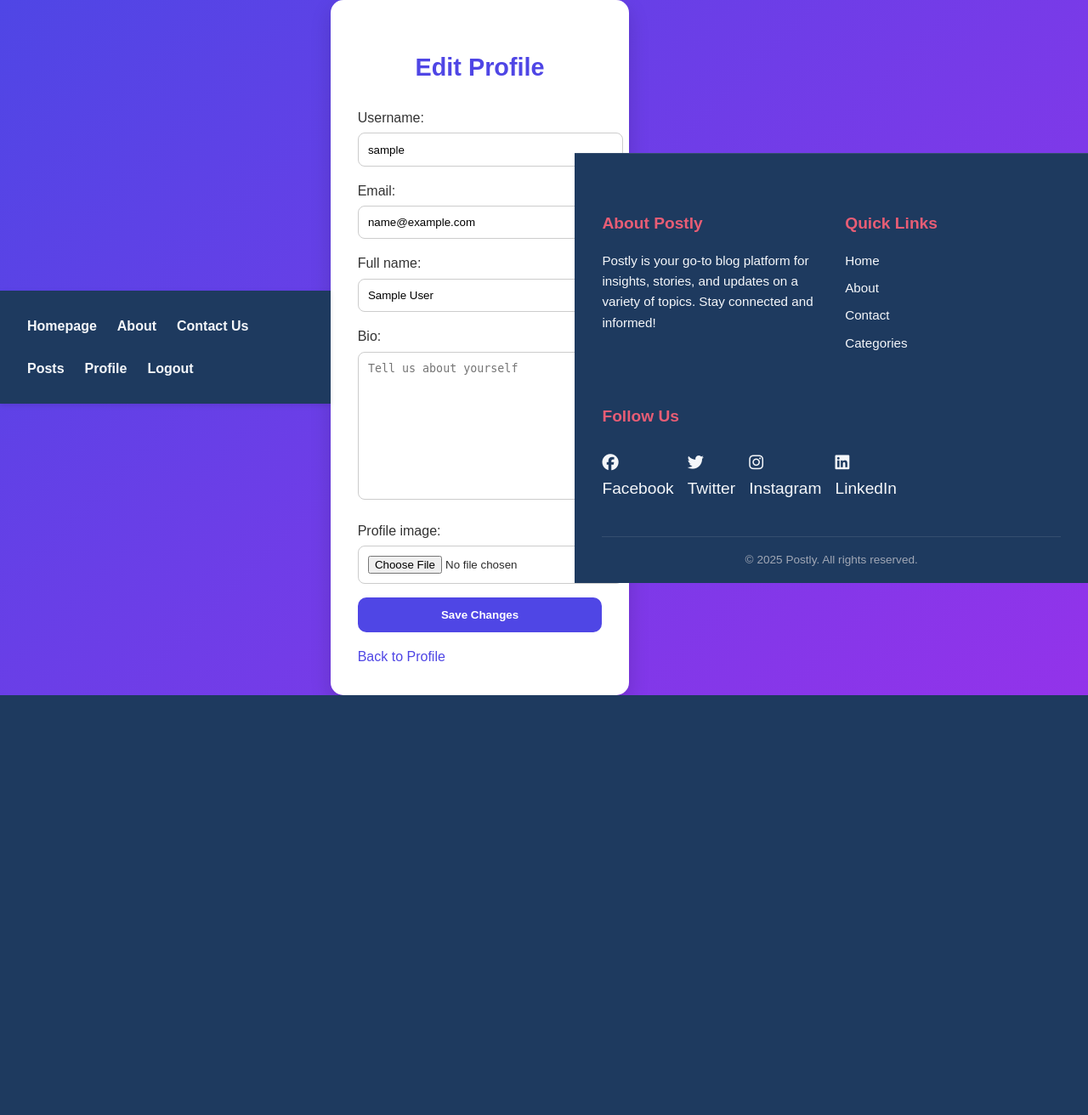
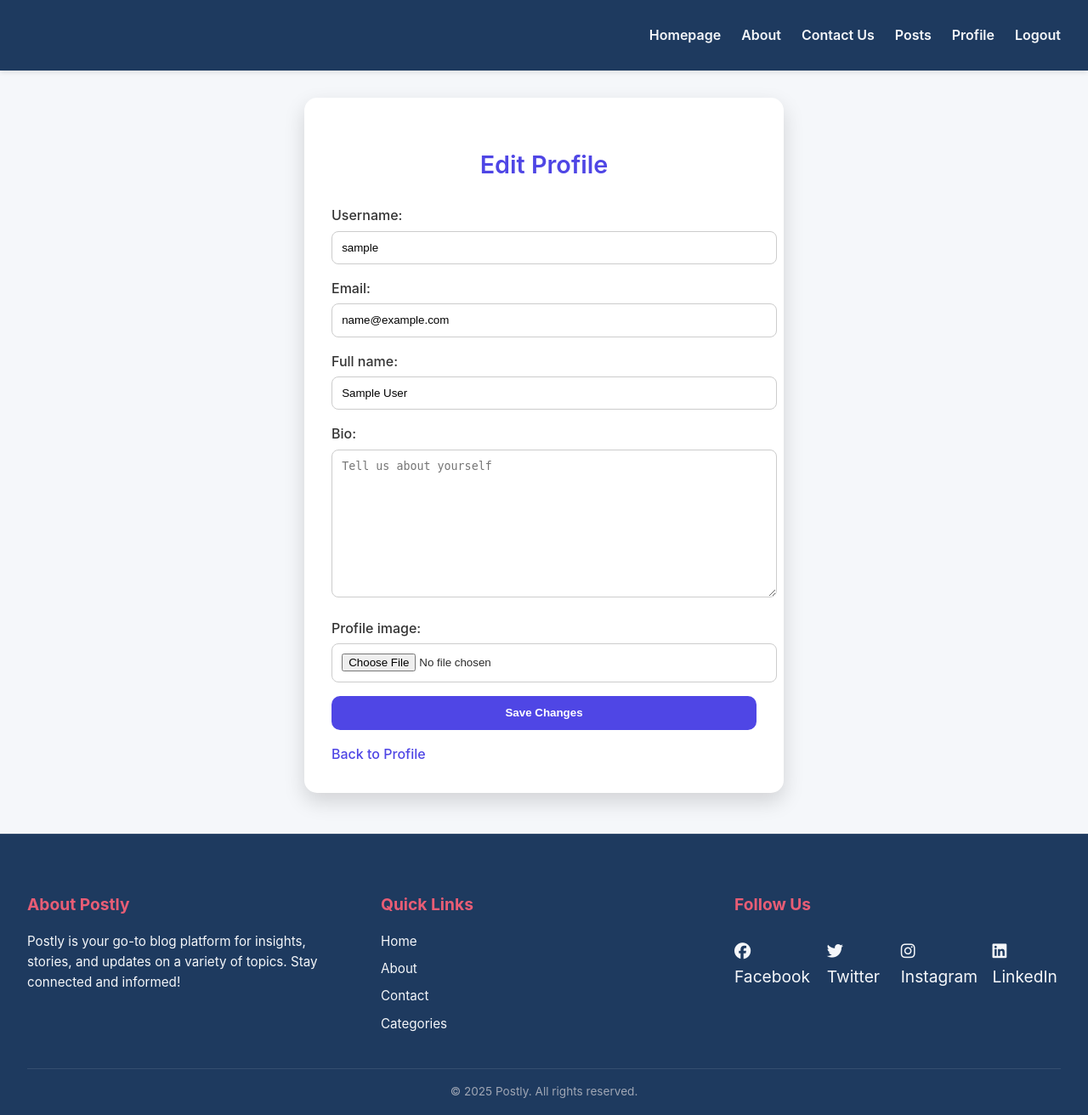
Before and after one commit to Kakilel/Postly, a Django app: page /users/profile/edit/ in a window 1280 px wide. Shown: the whole page at 85% size. Before the commit the page ends 818 px from the top, so only its background shows below. Run offline with Django 5.2, Linux system fonts and the light colour scheme; the visitor is signed in with stand-in values (Sample User, id 1).

Commit message:
changed styling of templates

```diff
--- a/Postly/Users/static/edit.css
+++ b/Postly/Users/static/edit.css
@@ -1,13 +1,3 @@
-/* === Profile Edit Page Styles === */
-body {
-  font-family: "Poppins", sans-serif;
-  background: linear-gradient(135deg, #4f46e5, #9333ea);
-  min-height: 100vh;
-  display: flex;
-  justify-content: center;
-  align-items: center;
-}
-
 .profile-container {
   background: #fff;
   padding: 2rem;
@@ -16,6 +6,7 @@ body {
   width: 100%;
   box-shadow: 0 10px 25px rgba(0, 0, 0, 0.15);
   animation: fadeIn 0.5s ease-in-out;
+  margin: 2rem auto;
 }
 
 .profile-title {
@@ -88,7 +79,7 @@ body {
   color: #9333ea;
 }
 
-/* === Fade In Animation === */
+
 @keyframes fadeIn {
   from {
     opacity: 0;
--- a/Postly/Users/templates/register.html
+++ b/Postly/Users/templates/register.html
@@ -11,7 +11,7 @@
     <div class="register-container">
 
       <h2 class="register-title">Create an Account</h2>
-      <p class="register-subtitle">Join us and start your journey 🚀</p>
+      <p class="register-subtitle">Join us and start your journey </p>
 
       <form method="post" class="register-form">
         {% csrf_token %}
```
Also changed, not shown: Postly/Users/static/login.css (+4 -10 lines), Postly/Users/static/password.css (+4 -8 lines), Postly/Users/static/profile.css (+4 -6 lines), Postly/Users/static/register.css (+9 -11 lines), Postly/Users/templates/profile.html (+6 -4 lines), Postly/Users/tests.py (deleted, +0 -17 lines).
